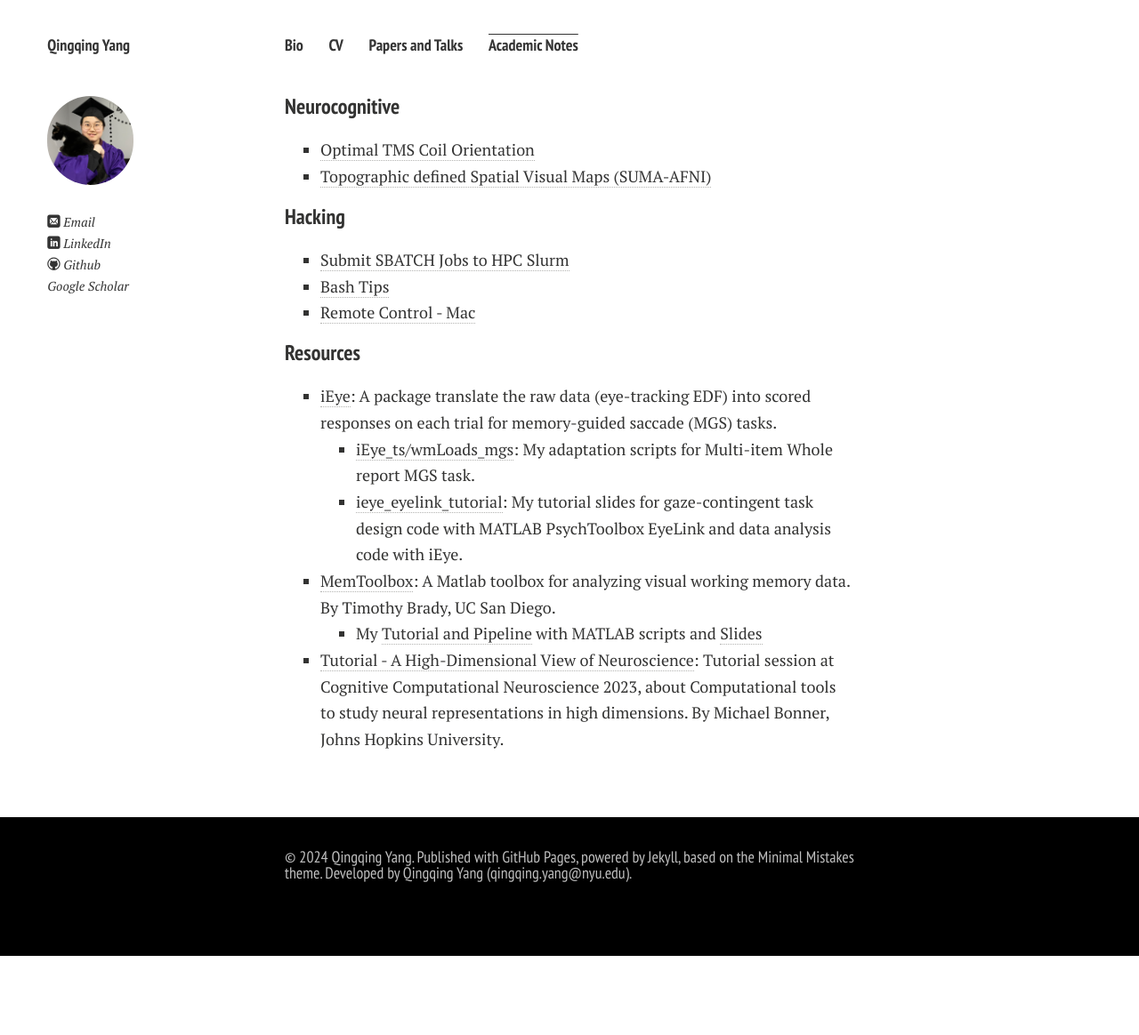
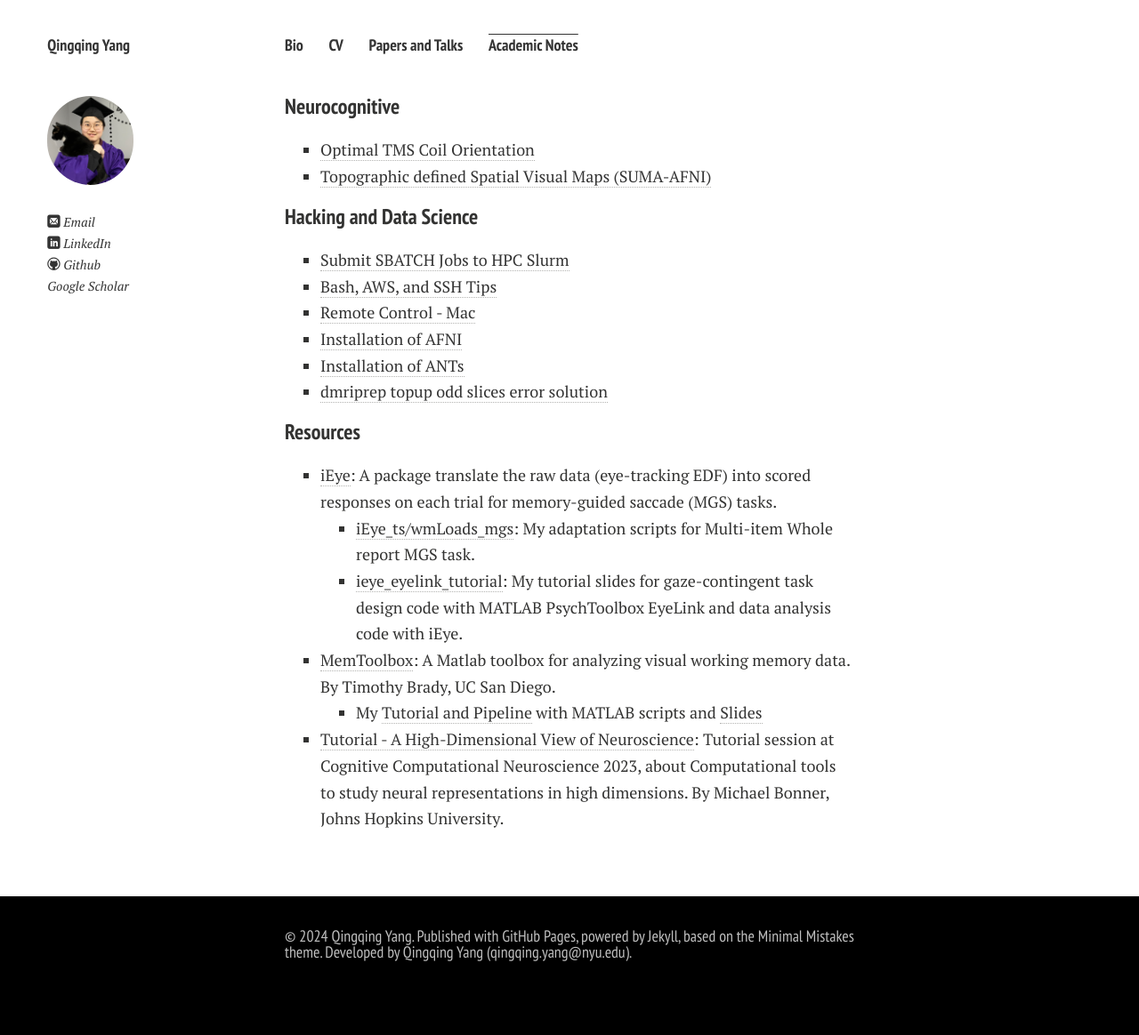
Before and after one commit to Qingqing-Yang-177/Qingqing-Yang-177.github.io, a Jekyll site: the page built from blogs.md, in a window 1280 px wide. Shown: the whole page at 89% size. Built offline with Jekyll 4.4.1, drawn with Linux system fonts in a browser that asks for light colours; nearby versions of some CDN libraries; comment, search, counter and statistics services are not loaded; a style sheet for code colours, icons or effects is not loaded; before the commit the page ends 1075 px from its top, so only the background shows below that.

Commit message:
Update blogs.md
adding notes for installation of ANTs, AFNI, topup error

```diff
--- a/blogs.md
+++ b/blogs.md
@@ -9,11 +9,14 @@ title: blogs
 - [Optimal TMS Coil Orientation](https://classic-comb-130.notion.site/Optimal-TMS-Coil-Orientation-67cead69b489400e82980f61b68994c1?pvs=4)
 - [Topographic defined Spatial Visual Maps (SUMA-AFNI)](https://classic-comb-130.notion.site/Topographical-Spatial-Visual-Maps-183d241be78e4a37b98755d7fdab9bba?pvs=4)
 
-### Hacking
+### Hacking and Data Science
 
 - [Submit SBATCH Jobs to HPC Slurm](https://classic-comb-130.notion.site/Submit-Jobs-to-HPC-Slurm-34dfb2417fa0407da32dae4002401d5e?pvs=4)
-- [Bash Tips](https://classic-comb-130.notion.site/ssh-Issues-baa2e0ac79a54d108c5ace253c709eca?pvs=4)
+- [Bash, AWS, and SSH Tips](https://classic-comb-130.notion.site/Bash-AWS-and-SSH-Tips-baa2e0ac79a54d108c5ace253c709eca?pvs=4)
 - [Remote Control - Mac](https://classic-comb-130.notion.site/Remote-Control-Mac-02d1741e3bc74ca69758ba912a1a3ad9?pvs=4)
+- [Installation of AFNI](https://classic-comb-130.notion.site/Installation-of-AFNI-d6fcf9262e944de9b73b0b75f9093ba2?pvs=4)
+- [Installation of ANTs](https://classic-comb-130.notion.site/Installation-of-ANTs-fcb270a1f15e4908a6b49ed4f0390c94?pvs=4)
+- [dmriprep topup odd slices error solution](https://classic-comb-130.notion.site/dmriprep-topup-error-solution-225284d1815c414382ec5b2ef754a760?pvs=4)
 
 ### Resources
 
```
